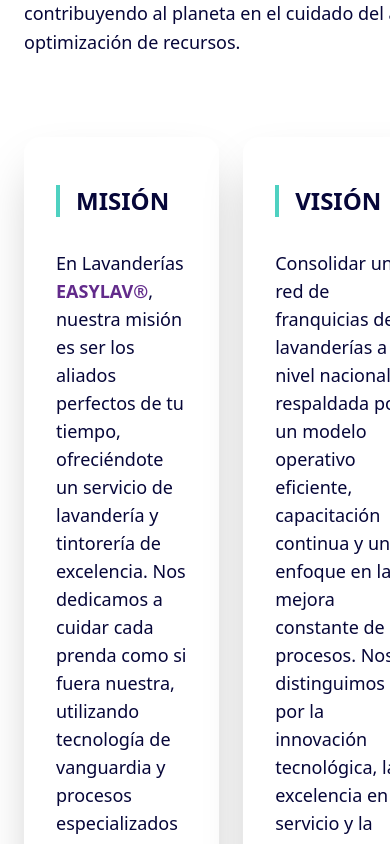
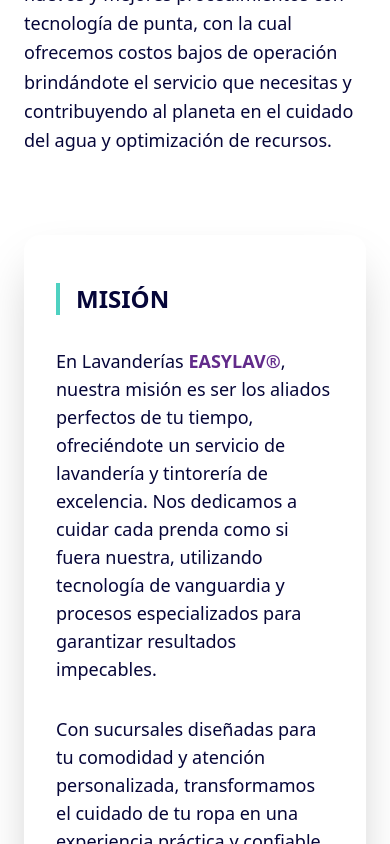
Before and after one commit to dspwebstudiomx/easylav-react, a React (Vite) app: page / in a window 390 px wide. Shown: the part 1500-2344 px from the top of the page. Built offline with nearby package versions, Linux system fonts and the light colour scheme.

Commit message:
feat: ajusta el espaciado y la estructura del contenedor en el componente QuienesSomos para mejorar la presentación

```diff
--- a/src/pages/inicio/components/QuienesSomos.jsx
+++ b/src/pages/inicio/components/QuienesSomos.jsx
@@ -125,7 +125,7 @@ const QuienesSomos = () => {
 
   return (
     <Section id="quienes-somos" className="bg-light dark:bg-dark h-auto">
-      <Container className="mx-auto flex-col gap-20" id="quienes-somos-contenedor">
+      <Container className="mx-auto flex-col gap-8" id="quienes-somos-contenedor">
         <TitleContainer id="quienes-somos-titulo" title="Quienes somos" />
 
         <div className="flex flex-col gap-20 items-center justify-center mx-auto w-full h-full">
@@ -152,7 +152,7 @@ const QuienesSomos = () => {
           {/* Párrafos */}
 
           {/* Misión & Visión */}
-          <TwoColumnsContainer>
+          <TwoColumnsContainer gridOrder="flex-col lg:flex-row">
             {/* Misión */}
             <Card>
               <BorderLeft>
```
